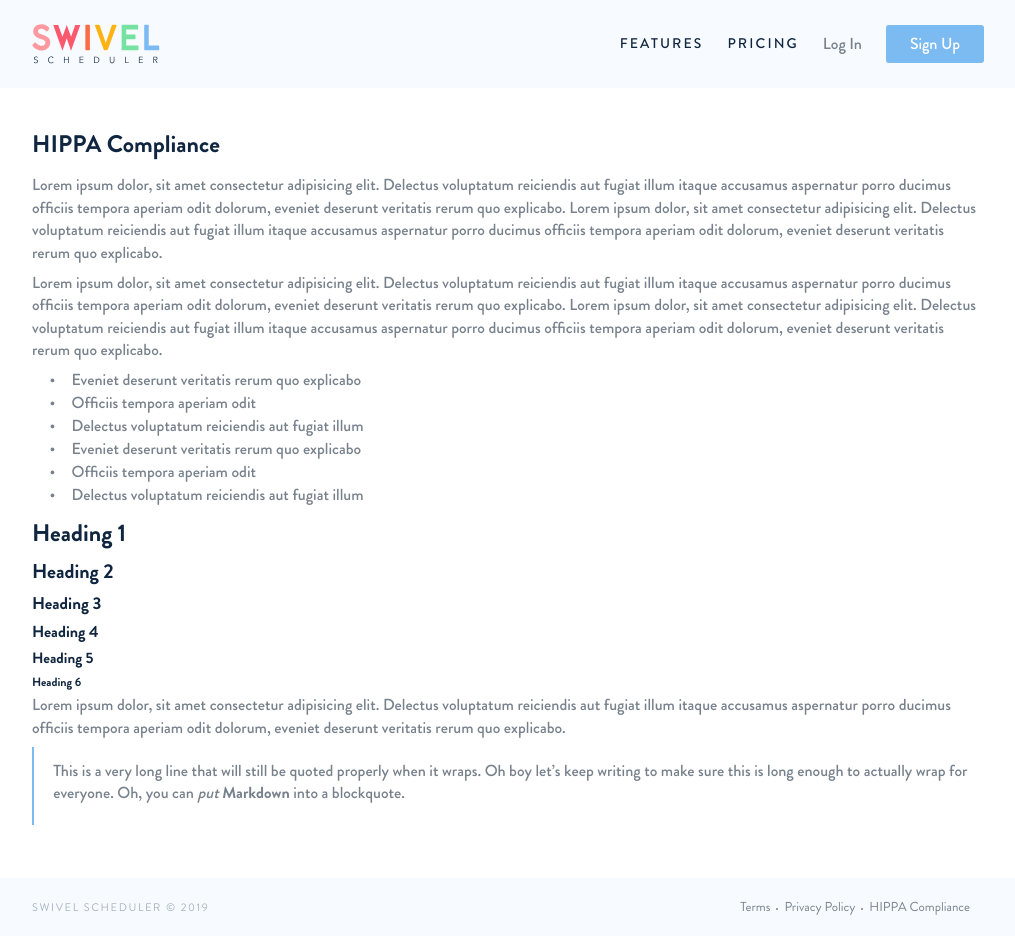
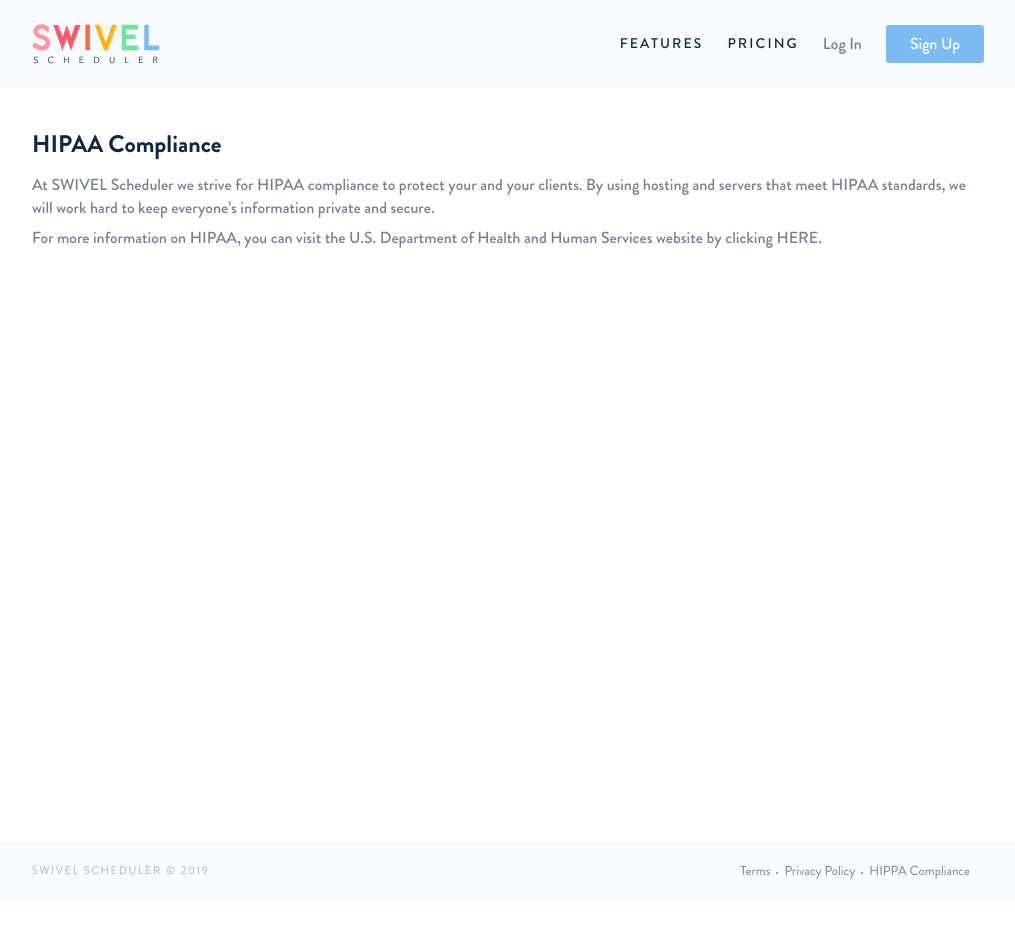
Before and after one commit to swivelscheduler/swivelscheduler.com, a Jekyll site: the page built from hippa-compliance.md, in a window 1280 px wide. Shown: the whole page, without its empty margins (132-1147 px from the left). Built offline with Jekyll 4.4.1, drawn with Linux system fonts in a browser that asks for light colours; after the commit the page ends 900 px from its top, so only the background shows below that.

Commit message:
Updated Hippa Compliance

```diff
--- a/hippa-compliance.md
+++ b/hippa-compliance.md
@@ -1,31 +1,10 @@
 ---
-title: HIPPA Compliance
+title: HIPAA Compliance
 description: Swivel Scheduler HIPPA Compliance
 keywords: HIPPA compliance
 layout: page
 ---
 
-Lorem ipsum dolor, sit amet consectetur adipisicing elit. Delectus voluptatum reiciendis aut fugiat illum itaque accusamus aspernatur porro ducimus officiis tempora aperiam odit dolorum, eveniet deserunt veritatis rerum quo explicabo.
-Lorem ipsum dolor, sit amet consectetur adipisicing elit. Delectus voluptatum reiciendis aut fugiat illum itaque accusamus aspernatur porro ducimus officiis tempora aperiam odit dolorum, eveniet deserunt veritatis rerum quo explicabo.
+At SWIVEL Scheduler we strive for HIPAA compliance to protect your and your clients.  By using hosting and servers that meet HIPAA standards, we will work hard to keep everyone's information private and secure.
 
-Lorem ipsum dolor, sit amet consectetur adipisicing elit. Delectus voluptatum reiciendis aut fugiat illum itaque accusamus aspernatur porro ducimus officiis tempora aperiam odit dolorum, eveniet deserunt veritatis rerum quo explicabo.
-Lorem ipsum dolor, sit amet consectetur adipisicing elit. Delectus voluptatum reiciendis aut fugiat illum itaque accusamus aspernatur porro ducimus officiis tempora aperiam odit dolorum, eveniet deserunt veritatis rerum quo explicabo.
-
-{:.circle-list}
-* Eveniet deserunt veritatis rerum quo explicabo
-* Officiis tempora aperiam odit
-* Delectus voluptatum reiciendis aut fugiat illum
-* Eveniet deserunt veritatis rerum quo explicabo
-* Officiis tempora aperiam odit
-* Delectus voluptatum reiciendis aut fugiat illum
-
-# Heading 1
-## Heading 2
-### Heading 3
-#### Heading 4
-##### Heading 5
-###### Heading 6
-
-Lorem ipsum dolor, sit amet consectetur adipisicing elit. Delectus voluptatum reiciendis aut fugiat illum itaque accusamus aspernatur porro ducimus officiis tempora aperiam odit dolorum, eveniet deserunt veritatis rerum quo explicabo.
-
-> This is a very long line that will still be quoted properly when it wraps. Oh boy let's keep writing to make sure this is long enough to actually wrap for everyone. Oh, you can *put* **Markdown** into a blockquote.
+For more information on HIPAA, you can visit the U.S. Department of Health and Human Services website by clicking [HERE.](https://www.hhs.gov/hipaa/index.html)
```
